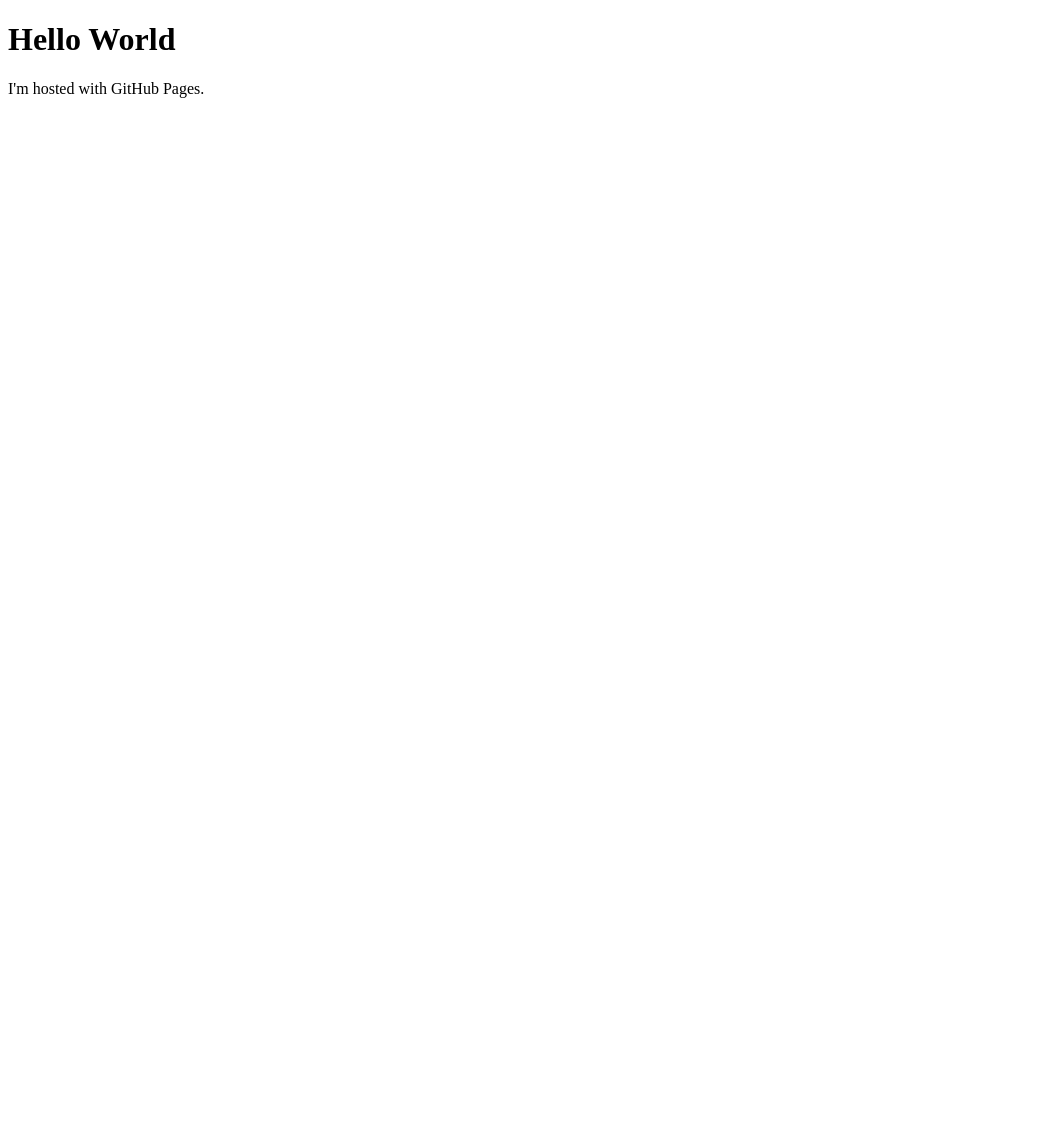
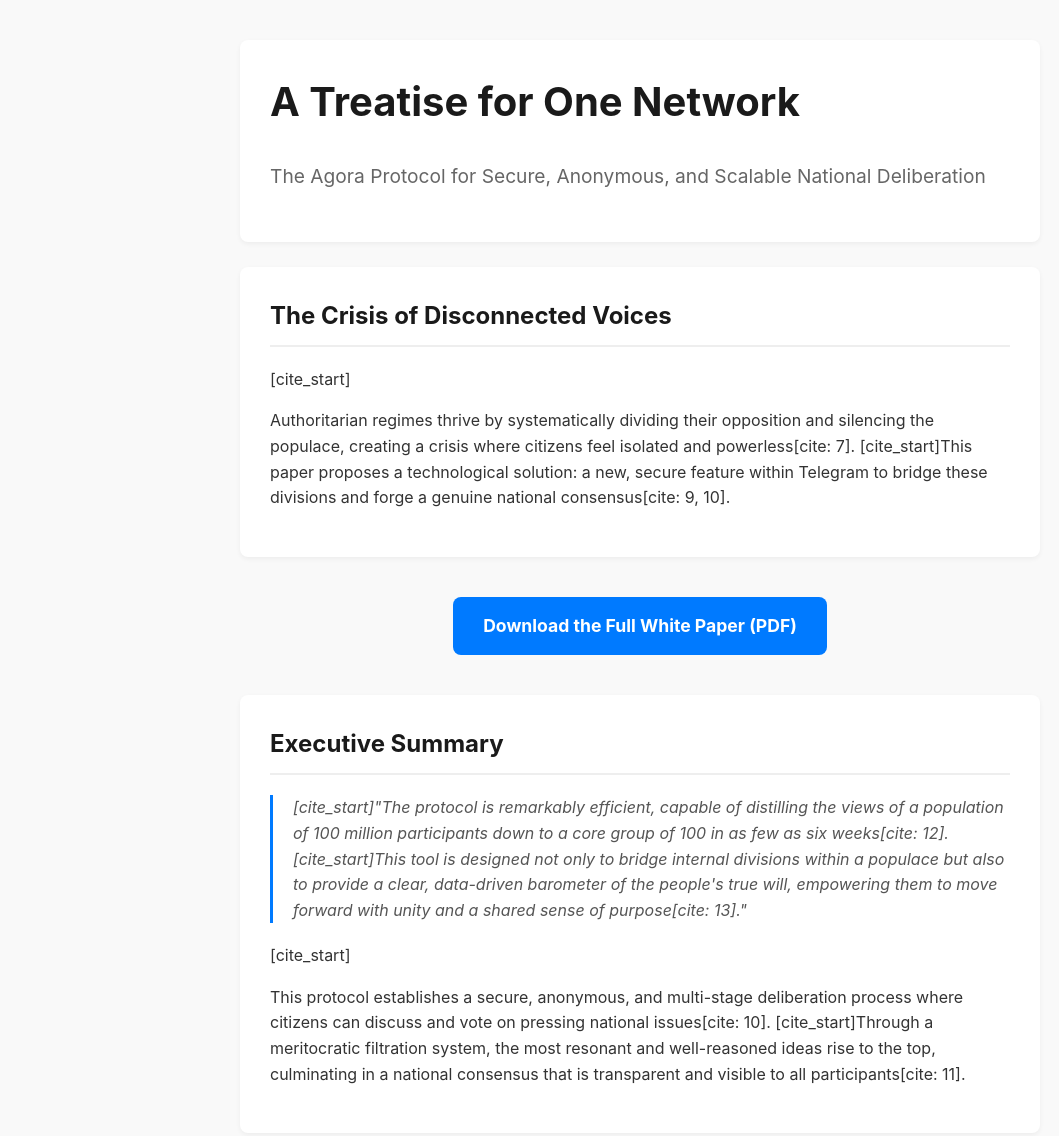
Before and after one commit to simurgh-beau/simurgh-beau.github.io, a plain HTML site: page index.html in a window 1280 px wide. Shown: the top 1136 px of the page, without its empty margins (0-1059 px from the left). Before the commit the page ends 800 px from the top, so only its background shows below. Drawn offline with Linux system fonts and the light colour scheme.

Commit message:
Update index.html

```diff
--- a/index.html
+++ b/index.html
@@ -1,7 +1,103 @@
 <!DOCTYPE html>
-<html>
+<html lang="en">
+<head>
+    <meta charset="UTF-8">
+    <meta name="viewport" content="width=device-width, initial-scale=1.0">
+    <title>A Treatise for One Network</title>
+    <style>
+        body {
+            font-family: -apple-system, BlinkMacSystemFont, "Segoe UI", Roboto, Helvetica, Arial, sans-serif;
+            line-height: 1.6;
+            color: #333;
+            max-width: 800px;
+            margin: 40px auto;
+            padding: 0 20px;
+            background-color: #f9f9f9;
+        }
+        header, section {
+            background-color: #fff;
+            padding: 30px;
+            margin-bottom: 25px;
+            border-radius: 8px;
+            box-shadow: 0 2px 5px rgba(0,0,0,0.05);
+        }
+        h1, h2 {
+            color: #1a1a1a;
+            border-bottom: 2px solid #eee;
+            padding-bottom: 10px;
+            margin-top: 0;
+        }
+        .title h1 {
+            font-size: 2.5em;
+            border-bottom: none;
+        }
+        .subtitle {
+            font-size: 1.2em;
+            color: #666;
+            margin-top: -10px;
+            margin-bottom: 20px;
+        }
+        .button-container {
+            text-align: center;
+            margin: 40px 0;
+        }
+        .button {
+            display: inline-block;
+            background-color: #007aff;
+            color: #fff;
+            padding: 15px 30px;
+            font-size: 1.1em;
+            font-weight: bold;
+            text-decoration: none;
+            border-radius: 8px;
+            transition: background-color 0.2s;
+        }
+        .button:hover {
+            background-color: #0056b3;
+        }
+        footer {
+            text-align: center;
+            font-size: 0.9em;
+            color: #888;
+        }
+        blockquote {
+            font-style: italic;
+            color: #555;
+            border-left: 3px solid #007aff;
+            padding-left: 20px;
+            margin: 20px 0;
+        }
+    </style>
+</head>
 <body>
-<h1>Hello World</h1>
-<p>I'm hosted with GitHub Pages.</p>
+
+    <header class="title">
+        <h1>A Treatise for One Network</h1>
+        <p class="subtitle">The Agora Protocol for Secure, Anonymous, and Scalable National Deliberation</p>
+    </header>
+
+    <section>
+        <h2>The Crisis of Disconnected Voices</h2>
+        [cite_start]<p>Authoritarian regimes thrive by systematically dividing their opposition and silencing the populace, creating a crisis where citizens feel isolated and powerless[cite: 7]. [cite_start]This paper proposes a technological solution: a new, secure feature within Telegram to bridge these divisions and forge a genuine national consensus[cite: 9, 10].</p>
+    </section>
+
+    <div class="button-container">
+        <a href="white paper.pdf" class="button">Download the Full White Paper (PDF)</a>
+    </div>
+
+    <section>
+        <h2>Executive Summary</h2>
+        <blockquote>
+            [cite_start]"The protocol is remarkably efficient, capable of distilling the views of a population of 100 million participants down to a core group of 100 in as few as six weeks[cite: 12]. [cite_start]This tool is designed not only to bridge internal divisions within a populace but also to provide a clear, data-driven barometer of the people's true will, empowering them to move forward with unity and a shared sense of purpose[cite: 13]."
+        </blockquote>
+        [cite_start]<p>This protocol establishes a secure, anonymous, and multi-stage deliberation process where citizens can discuss and vote on pressing national issues[cite: 10]. [cite_start]Through a meritocratic filtration system, the most resonant and well-reasoned ideas rise to the top, culminating in a national consensus that is transparent and visible to all participants[cite: 11].</p>
+    </section>
+
+    <footer>
+        <p>For inquiries, please contact:</p>
+        [cite_start]<p><strong>simurgh_beau@proton.me</strong> [cite: 144]</p>
+        [cite_start]<p>July 2025 [cite: 5]</p>
+    </footer>
+
 </body>
 </html>
```
